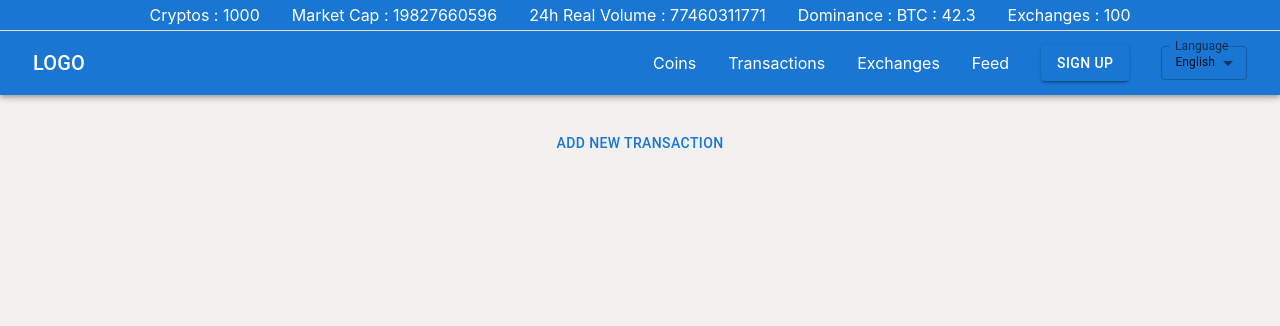
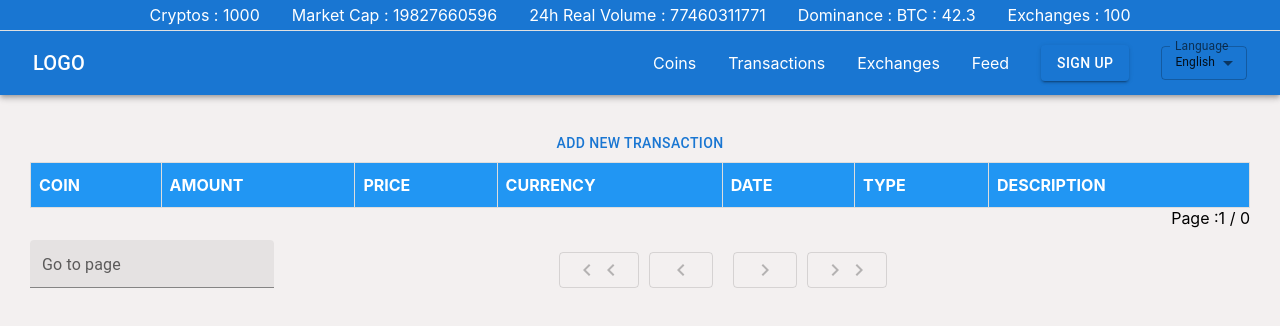
Before and after one commit to Stefanacef/CryptoWorld, a React (Create React App) app: page /transactions in a window 1280 px wide. Shown: the top 326 px of the page. Built offline with nearby package versions, Linux system fonts and the light colour scheme.

Commit message:
feat: add TransactionsTable

```diff
--- a/src/components/shared/table/Table.tsx
+++ b/src/components/shared/table/Table.tsx
@@ -7,9 +7,8 @@ import ArrowDownwardIcon from '@mui/icons-material/ArrowDownward'
 import ArrowUpwardIcon from '@mui/icons-material/ArrowUpward'
 import { Button, Grid, TextField, Tooltip, Box } from '@mui/material'
 import { FormattedMessage, useIntl } from 'react-intl'
-import { ITableData } from './types'
 
-function Table(props: { data: ITableData[]; columns: any }) {
+function Table(props: { data: any; columns: any }) {
   const intl = useIntl()
   const data = useMemo(() => props?.data, [props.data])
   const defaultColumn = useMemo(
--- /dev/null
+++ b/src/components/transactions/table/TransactionsTable.tsx
@@ -0,0 +1,52 @@
+import { useMemo } from 'react'
+import { useIntl } from 'react-intl'
+import { useRecoilValue } from 'recoil'
+import Table from '../../shared/table/Table'
+import { transactionsAtom } from '../state'
+
+const TransactionsTable = () => {
+  const intl = useIntl()
+  const transactions = useRecoilValue(transactionsAtom)
+
+  const columns = useMemo(
+    () => [
+      {
+        Header: intl.formatMessage({ id: 'transactions.cell.coin' }),
+        accessor: 'coin',
+      },
+      {
+        Header: intl.formatMessage({ id: 'transactions.cell.amount' }),
+        accessor: 'amount',
+      },
+      {
+        Header: intl.formatMessage({ id: 'transactions.cell.price' }),
+        accessor: 'price',
+      },
+      {
+        Header: intl.formatMessage({ id: 'transactions.cell.currency' }),
+        accessor: 'currency',
+      },
+      {
+        Header: intl.formatMessage({ id: 'transactions.cell.date' }),
+        accessor: 'date',
+      },
+      {
+        Header: intl.formatMessage({ id: 'transactions.cell.type' }),
+        accessor: 'type',
+      },
+      {
+        Header: intl.formatMessage({ id: 'transactions.cell.description' }),
+        accessor: 'description',
+      },
+    ],
+    [intl]
+  )
+
+  return (
+    <>
+      <Table data={transactions} columns={columns} />
+    </>
+  )
+}
+
+export default TransactionsTable
--- a/src/i18n/languages/en.json
+++ b/src/i18n/languages/en.json
@@ -52,6 +52,13 @@
   "transaction.date": "Date",
   "transaction.pin.on.top": "Pin on Top",
   "transactions.add": "Add new transaction",
+  "transactions.cell.coin": "COIN",
+  "transactions.cell.amount": "AMOUNT",
+  "transactions.cell.price": "PRICE",
+  "transactions.cell.currency": "CURRENCY",
+  "transactions.cell.date": "DATE",
+  "transactions.cell.type": "TYPE",
+  "transactions.cell.description": "DESCRIPTION",
   "generic.label.language": "Language",
   "generic.label.post": "Post",
   "generic.label.comment": "Add comment",
--- a/src/i18n/languages/ro.json
+++ b/src/i18n/languages/ro.json
@@ -52,6 +52,13 @@
   "transaction.date": "Data",
   "transaction.pin.on.top": "Primul",
   "transactions.add": "Adauga o noua tranzactie",
+  "transactions.cell.coin": "MONEDA",
+  "transactions.cell.amount": "CANTITATEA",
+  "transactions.cell.price": "PRETUL",
+  "transactions.cell.currency": "VALUTA",
+  "transactions.cell.date": "DATA",
+  "transactions.cell.type": "TIPUL",
+  "transactions.cell.description": "DESCRIEREA",
   "generic.label.language": "Limba",
   "generic.label.post": "Postati",
   "generic.label.comment": "Adauga commentariu",
--- a/src/pages/Transactions.tsx
+++ b/src/pages/Transactions.tsx
@@ -1,10 +1,12 @@
 import { Box } from '@mui/material'
 import AddNewTransaction from '../components/transactions/AddNewTransaction'
+import TransactionsTable from '../components/transactions/table/TransactionsTable'
 
 const Transactions = () => {
   return (
-    <Box m="30px" display="flex" justifyContent="center">
+    <Box m="30px" display="flex" justifyContent="center" flexDirection="column">
       <AddNewTransaction />
+      <TransactionsTable />
     </Box>
   )
 }
```
